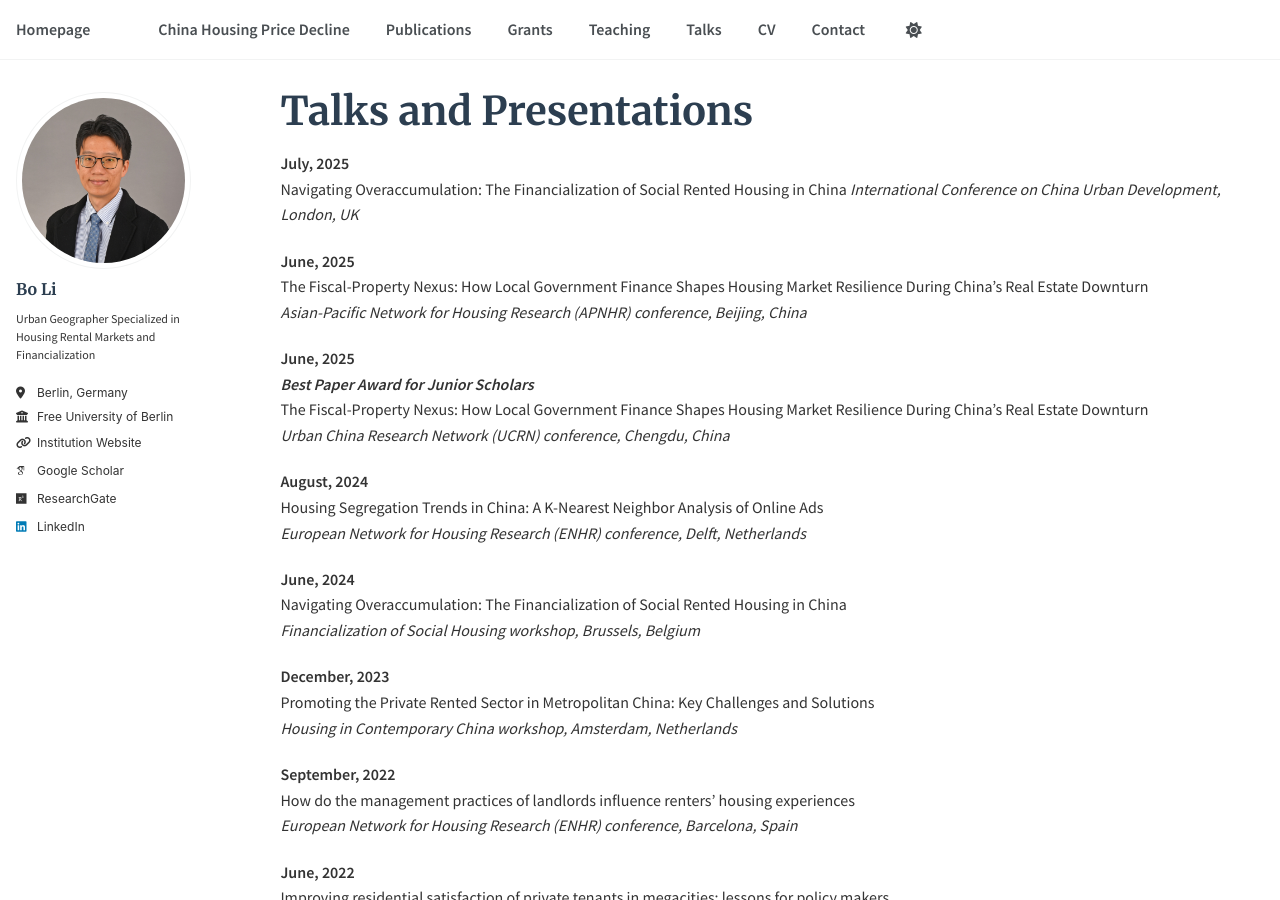
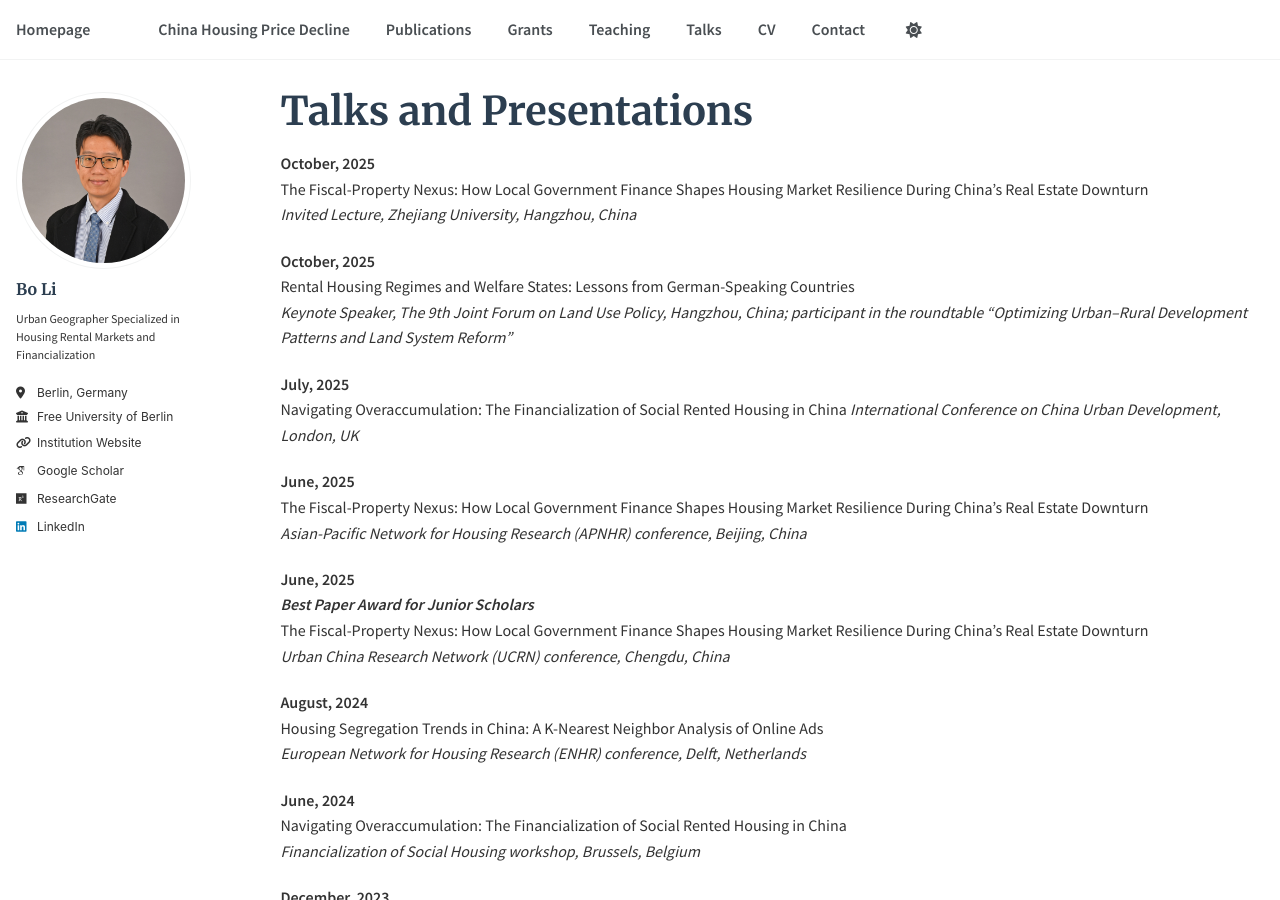
Before and after one commit to housingforall/housingforall.github.io, a Jekyll site: the page built from _pages/talks.md, in a window 1280 px wide and 900 px high. Built offline with Jekyll 4.4.1, drawn with Linux system fonts in a browser that asks for light colours; some web fonts are replaced.

Commit message:
Update talks.md

```diff
--- a/_pages/talks.md
+++ b/_pages/talks.md
@@ -6,6 +6,14 @@ author_profile: true
 ---
 
 {% include base_path %}
+
+**October, 2025**
+The Fiscal-Property Nexus: How Local Government Finance Shapes Housing Market Resilience During China's Real Estate Downturn
+*Invited Lecture, Zhejiang University, Hangzhou, China*
+
+**October, 2025**
+Rental Housing Regimes and Welfare States: Lessons from German-Speaking Countries
+*Keynote Speaker, The 9th Joint Forum on Land Use Policy, Hangzhou, China; participant in the roundtable “Optimizing Urban–Rural Development Patterns and Land System Reform”*
 
 **July, 2025**
 Navigating Overaccumulation: The Financialization of Social Rented Housing in China
```
